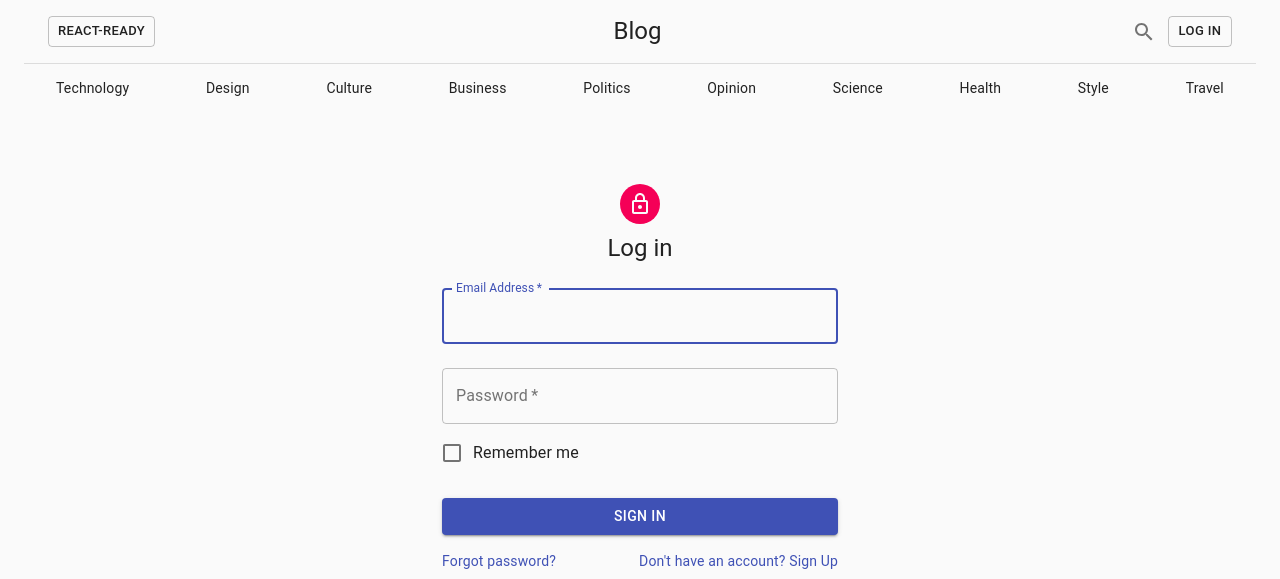
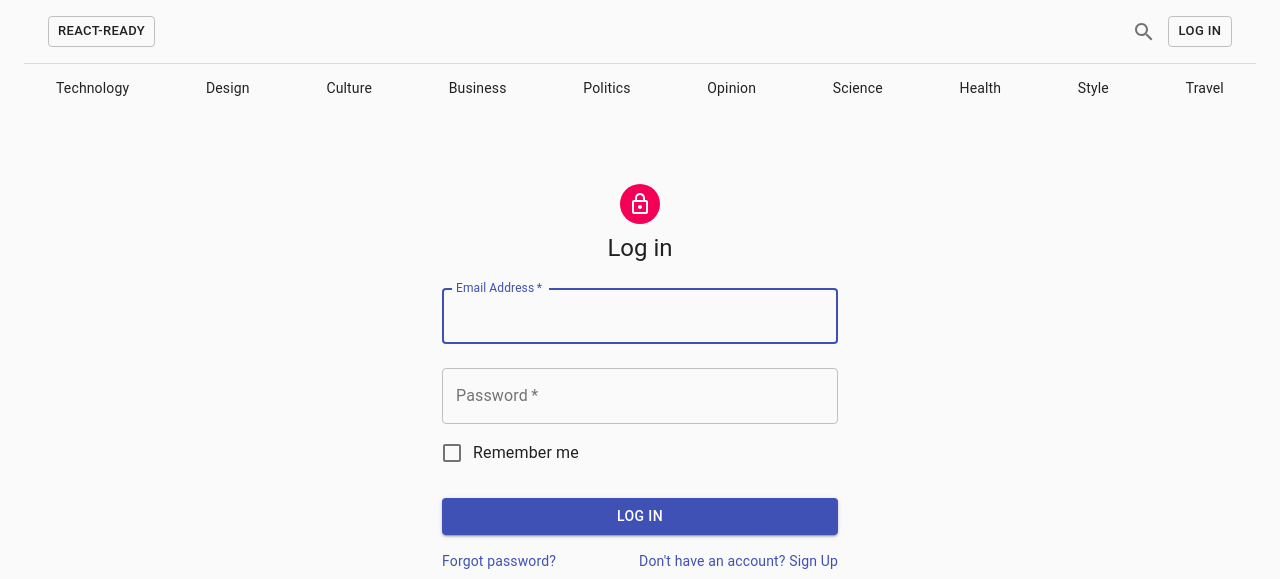
Before and after one commit to saqibabbas/react-ready, a React (Create React App) app: page /login in a window 1280 px wide. Shown: the top 579 px of the page. Built offline with nearby package versions, Linux system fonts and the light colour scheme.

Commit message:
text corrections

```diff
--- a/src/containers/CustomerPage/CustomerList.js
+++ b/src/containers/CustomerPage/CustomerList.js
@@ -52,7 +52,7 @@ const CustomerList = ({ rows }) => {
         </Table>
         <div className={classes.seeMore}>
           <Link color="primary" href="#">
-            See more orders
+            See more customers
         </Link>
         </div>
       </Paper>
--- a/src/containers/LoginPage/Login.js
+++ b/src/containers/LoginPage/Login.js
@@ -116,7 +116,7 @@ const Login = () => {
               color="primary"
               className={classes.submit}
             >
-              Sign In
+              Log In
           </Button>
             <Grid container>
               <Grid item xs>
--- a/src/containers/ProductPage/ProductList.js
+++ b/src/containers/ProductPage/ProductList.js
@@ -52,7 +52,7 @@ const ProductList = ({ rows }) => {
         </Table>
         <div className={classes.seeMore}>
           <Link color="primary" href="#">
-            See more orders
+            See more products
         </Link>
         </div>
       </Paper>
--- a/src/layouts/Home/Header/Header.js
+++ b/src/layouts/Home/Header/Header.js
@@ -42,8 +42,7 @@ const Header = (props) => {
                     noWrap
                     className={classes.toolbarTitle}
                 >
-                    Blog
-    </Typography>
+                </Typography>
                 <IconButton>
                     <SearchIcon />
                 </IconButton>
```
